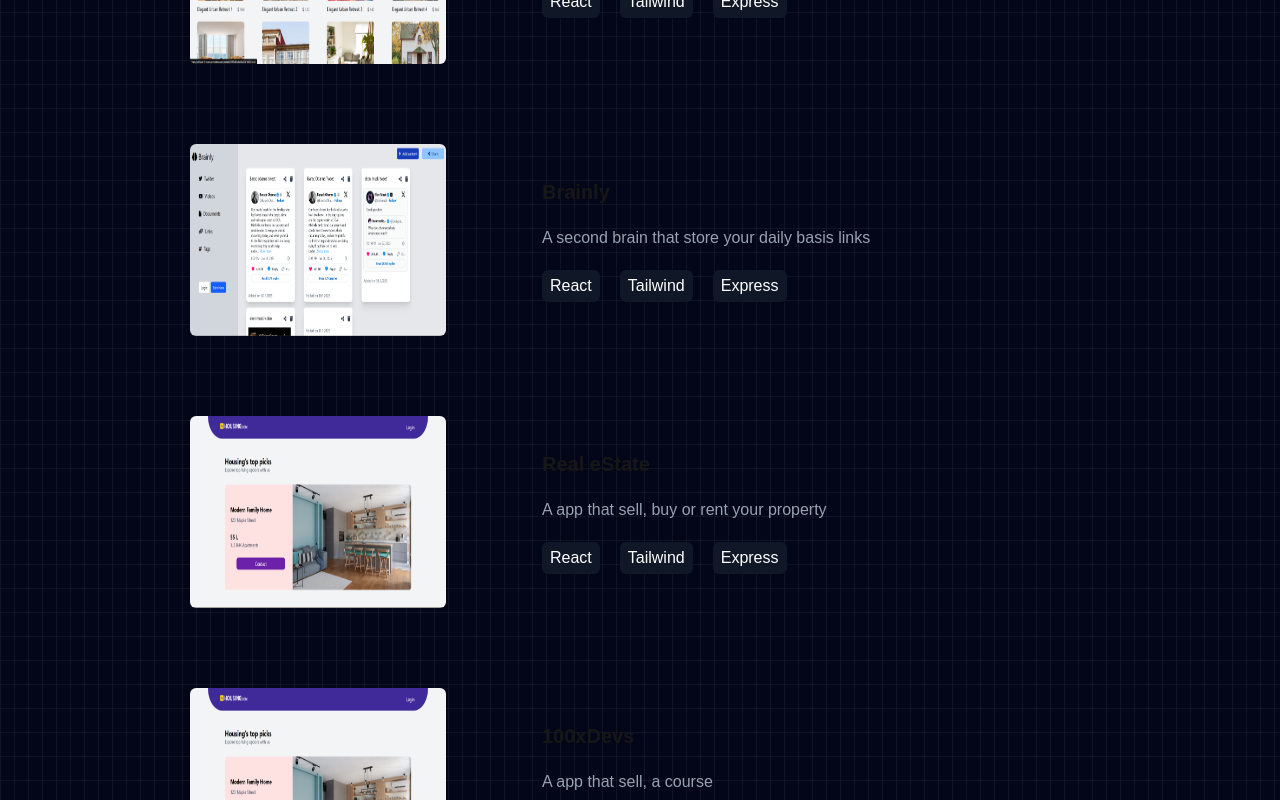
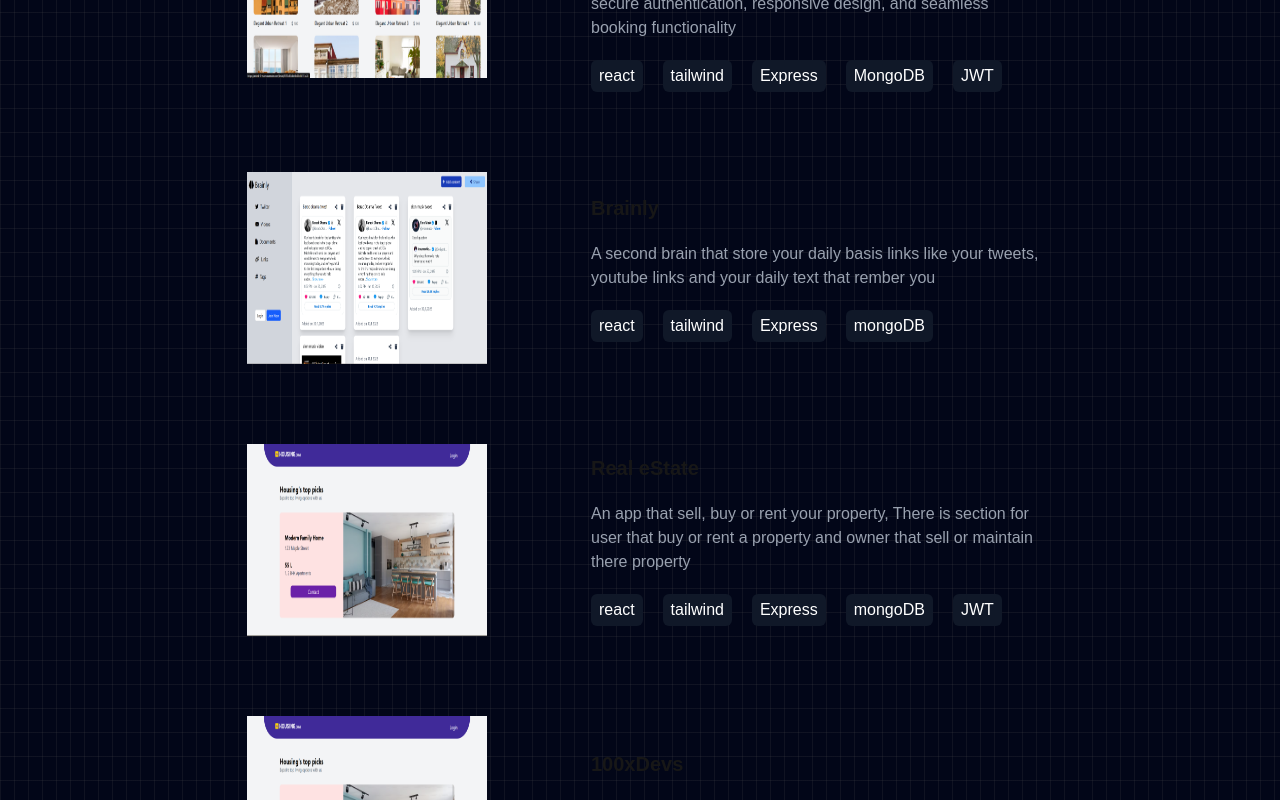
Before and after one commit to warsi0707/samir-s-portfolio, a Next.js app: page / in a window 1280 px wide. Shown: the part 3060-3860 px from the top of the page. Built offline with nearby package versions, Linux system fonts and the light colour scheme.

Commit message:
new changes

```diff
--- a/components/Card.jsx
+++ b/components/Card.jsx
@@ -10,8 +10,9 @@ export default function Card({
   image,
   react,
   express,
-  mongodb,
+  mongoDB,
   tailwind,
+  jwt
 }) {
   return (
     <motion.div
@@ -19,23 +20,24 @@ export default function Card({
       whileInView={{ opacity: 1, y: 0 }}
       viewport={{ once: true }}
       transition={{ duration: 0.8 }}
-      className="flex flex-col gap-5 items-center sm:items-center md:gap-24 md:flex-row py-5"
+      className="flex flex-col justify-center items-center gap-5 sm:items-center md:gap-24 md:flex-row py-5"
     >
       <Link href={`${links}`}>
         <img
-          className=" w-full md:w-64 h-48 rounded-md ransition-all duration-300 hover:-translate-y-5 hover:scale-105 hover:shadow-2xl hover:shadow-indigo-600"
+          className=" px-2 md:w-64 h-48 mx-auto w-full ransition-all duration-300 hover:-translate-y-5 hover:scale-105 hover:shadow-2xl hover:shadow-indigo-600"
           src={`${image}`}
           alt=""
         />
       </Link>
-      <div className="flex flex-col  justify-start md:gap-5">
+      <div className="flex flex-col w-full  px-5 sm:px-0 sm:w-1/2 justify-center md:gap-5">
         <h1 className="text-xl font-semibold">{title}</h1>
         <p className="text-gray-400">{about}</p>
         <div className="flex flex-wrap items-start gap-5">
-          {react && <Skill skill={"React"} />}
-          {tailwind && <Skill skill={"Tailwind"} />}
-          {express && <Skill skill={"Express"} />}
-          {mongodb && <Skill skill={"MongoDB"} />}
+          {react && <Skill skill={react} />}
+          {tailwind && <Skill skill={tailwind} />}
+          {express && <Skill skill={express} />}
+          {mongoDB && <Skill skill={mongoDB} />}
+          {jwt && <Skill skill={jwt} />}
         </div>
       </div>
     </motion.div>
--- a/components/Education.jsx
+++ b/components/Education.jsx
@@ -19,8 +19,11 @@ export default function Education() {
           >
             <div className="flex flex-col sm:flex-row gap-2 sm:gap-5">
               <div className="flex justify-center sm:justify-start">
-                <img
-                  className="h-16 w-16 sm:h-20 sm:w-20 rounded-full object-cover"
+                <motion.img
+                whileHover={{scale:0.8}}
+                whileTap={{scale:1.2}}
+                transition={{duration:0.3}}
+                  className="w-24 h-24 md:h-20 md:w-20  rounded-full object-cover cursor-pointer"
                   src="https://encrypted-tbn0.gstatic.com/images?q=tbn:ANd9GcRVU2aCVnu3rCRvKtL1LWauCHcX1oK6wUmfgw&s"
                   alt=""
                 />
@@ -45,8 +48,11 @@ export default function Education() {
           >
             <div className="flex flex-col sm:flex-row gap-2 sm:gap-5">
               <div className="flex justify-center sm:justify-start">
-                <img
-                  className="h-16 w-16 sm:h-20 sm:w-20 rounded-full object-cover"
+                <motion.img
+                whileHover={{scale:0.8}}
+                whileTap={{scale:1.2}}
+                transition={{duration:0.3}}
+                  className="h-16 w-16 sm:h-20 sm:w-20 rounded-full object-cover cursor-pointer"
                   src="https://gimgs2.nohat.cc/thumb/f/640/aktu-logo-dr-a-p-j-abdul-kalam-technical-university--m2i8d3H7b1m2d3N4.jpg"
                   alt=""
                 />
@@ -71,8 +77,11 @@ export default function Education() {
           >
             <div className="flex flex-col sm:flex-row gap-2 sm:gap-5">
               <div className="flex justify-center sm:justify-start">
-                <img
-                  className="h-16 w-16 sm:h-20 sm:w-20 rounded-full object-cover"
+                <motion.img
+                whileHover={{scale:0.8}}
+                whileTap={{scale:1.2}}
+                transition={{duration:0.3}}
+                  className="h-16 w-16 sm:h-20 sm:w-20 rounded-full object-cover cursor-pointer"
                   src="https://upload.wikimedia.org/wikipedia/en/8/86/Integral_University%2C_Lucknow_logo.png"
                   alt=""
                 />
--- a/components/Projects.jsx
+++ b/components/Projects.jsx
@@ -6,10 +6,10 @@ export default function Projects() {
     <div id='project'>
     <h1 className='text-4xl font-light text-white md:text-6xl flex justify-center mb-10'>Projects</h1>
       <div className="flex flex-col gap-10 justify-center  max-w-[900px] mx-auto ">
-        <Card title={"Airbnb"} image={"/airbnb.png"} about={""} links={"https://airbnb-2-eram.onrender.com/"} react={"react"} mongoDB={"mongoDB"} express={"Express"} tailwind={"tailwind"}/>
-        <Card title={"Brainly"} image={"/brainly.png"} about={"A second brain that store your daily basis links"}  react={"react"} mongoDB={"mongoDB"} express={"Express"} tailwind={"tailwind"} linkss={"https://brainly-0ui5.onrender.com/"}/>
-        <Card title={"Real eState"} image={"/realstate.png"} about={"A app that sell, buy or rent your property"} react={"react"} mongoDB={"mongoDB"} express={"Express"} tailwind={"tailwind"} links={"https://real-estate-td15.onrender.com/"}/>
-        <Card title={"100xDevs"} image={"/realstate.png"} about={"A app that sell, a course"} react={"react"} mongoDB={"mongoDB"} express={"Express"} tailwind={"tailwind"} links={"https://one00xdevs-1fe.onrender.com/"}/>
+        <Card title={"Airbnb"} image={"/airbnb.png"} about={"A full-stack web app built with React, Tailwind CSS, Express, Mongoose, and JWT. Users can log in, book listings, leave reviews, and publish their own listings as owners. Features secure authentication, responsive design, and seamless booking functionality"} links={"https://airbnb-2-eram.onrender.com/"} react={"react"} mongoDB={"MongoDB"} express={"Express"} tailwind={"tailwind"} jwt={"JWT"}/>
+        <Card title={"Brainly"} image={"/brainly.png"} about={"A second brain that store your daily basis links like your tweets, youtube links and your daily text that rember you"}  react={"react"} mongoDB={"mongoDB"} express={"Express"} tailwind={"tailwind"} links={"https://brainly-0ui5.onrender.com"}/>
+        <Card title={"Real eState"} image={"/realstate.png"} about={"An app that sell, buy or rent your property, There is section for user that buy or rent a property and owner that sell or maintain there property"} react={"react"} jwt={"JWT"} mongoDB={"mongoDB"} express={"Express"} tailwind={"tailwind"} links={"https://real-estate-td15.onrender.com/"}/>
+        <Card title={"100xDevs"} image={"/realstate.png"} about={"100xDevs pltform that sell course"} react={"react"} mongoDB={"mongoDB"} express={"Express"} tailwind={"tailwind"} links={"https://one00xdevs-1fe.onrender.com/"}/>
       </div>
   </div>
   )
```
